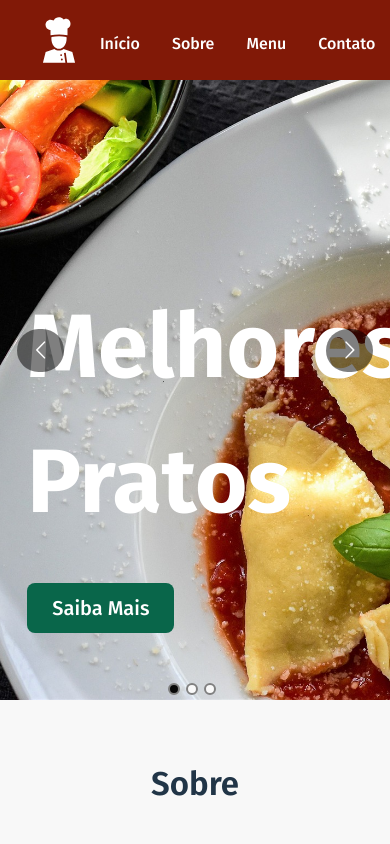
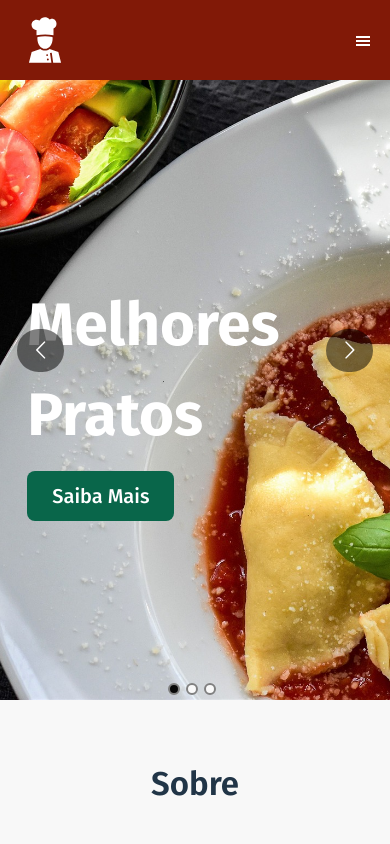
Before and after one commit to edpadua/Restaurante, a React (Vite) app in the folder restaurante/: page / in a window 390 px wide. Shown: the top 844 px of the page. Built offline with nearby package versions, Linux system fonts and the light colour scheme.

Commit message:
Implementação do menu mobile
Implementação do menu mobile

```diff
--- a/restaurante/src/Componentes/Banner/Banner.module.css
+++ b/restaurante/src/Componentes/Banner/Banner.module.css
@@ -19,6 +19,16 @@
 
 }
 
+@media (max-width: 600px) {
+    .banner_title{
+
+        font-size: 40px;
+
+
+    }
+
+}
+
 .banner_title h2{
     margin-top: 0px;
 }
--- a/restaurante/src/Componentes/Cabecalho/Cabecalho.module.css
+++ b/restaurante/src/Componentes/Cabecalho/Cabecalho.module.css
@@ -6,7 +6,6 @@
   -webkit-box-pack: end;
   justify-content: flex-end;
   left: 0px;
-  padding: 0px 1em;
   position: fixed;
   right: 0px;
   top: 0px;
@@ -17,7 +16,7 @@
 
 .navbar {
 
-
+  color: var(--branco);
   left: 0px;
   right: 0px;
   transition: all 0.2s ease-in-out 0s;
@@ -42,19 +41,25 @@
 }
 
 
-.navbar_container a {
+.navbar a {
   text-decoration: none;
-  color: #ffffff;
+  color: var(--branco);
   transition: 0.6s;
 }
 
-.navbar_container a:hover {
-  color: #0c0c41;
+.navbar a:hover {
+  color: var(--verde);
 }
 
 
 .navegation_menu{
   align-items: center;
+}
+
+@media (max-width: 600px) {
+  .navegation_menu{
+     display: none;
+  }
 }
 
 .navegation_menu ul {
@@ -75,3 +80,35 @@
   display: block;
   width: 100%;
 }
+
+.menu_icon{
+    display: none;
+}
+
+
+@media (max-width: 600px) {
+  .menu_icon {
+    display: block;
+    cursor: pointer;
+  }
+}
+
+.navegation_menu_mobile{
+  display: none;
+}
+
+.item_menu_mobile{
+  list-style: none;
+  line-height: 2.5em;
+}
+
+@media (max-width: 600px) {
+  .navegation_menu_mobile{
+     margin-top: 65px;
+     position: absolute;
+     display: block;
+     z-index: 9;
+     width: 100%;
+     background-color: var(--cor-principal);
+  }
+}
--- a/restaurante/src/Componentes/Cabecalho/index.jsx
+++ b/restaurante/src/Componentes/Cabecalho/index.jsx
@@ -1,17 +1,48 @@
 import React from 'react'
 import styles from './Cabecalho.module.css';
 import { Link } from 'react-router-dom'
-import { GiCook } from 'react-icons/gi';
+import { GiCook, GiHamburgerMenu } from 'react-icons/gi';
 
 import { HashLink } from 'react-router-hash-link';
 
+import { useState } from 'react'
+
 function Cabecalho() {
+
+  const [showNavbar, setShowNavbar] = useState(false)
+
+  const handleShowNavbar = () => {
+    setShowNavbar(!showNavbar)
+  }
+
   return (
     <header className={styles.cabecalho}>
       <nav className={styles.navbar}>
+      {showNavbar ? (<div className={styles.navegation_menu_mobile}>
+            <ul>
+              <li className={styles.item_menu_mobile}>
+                <Link smooth to="/">Início</Link>
+              </li>
+              <li className={styles.item_menu_mobile}>
+                <HashLink smooth to="/#sobre">Sobre</HashLink>
+              </li>
+              <li className={styles.item_menu_mobile}>
+                <HashLink smooth to="/#menu">Menu</HashLink>
+              </li>
+              <li className={styles.item_menu_mobile}>
+                <HashLink smooth to="/#contato">Contato</HashLink>
+              </li>
+            </ul>
+          </div>):(<></>)}
+
         <div className={styles.navbar_container}>
           <Link to="/"><GiCook style={{ fontSize: '50px' }} /></Link>
-          <div className={styles.navegation_menu}>
+          <div className={styles.menu_icon} onClick={handleShowNavbar}>
+            <GiHamburgerMenu />
+          </div>
+
+
+          <div className={`${styles.navegation_menu}  ${showNavbar && 'active'}`}>
             <ul>
               <li className={styles.item_menu}>
                 <Link smooth to="/">Início</Link>
--- a/restaurante/src/Componentes/Menu/index.jsx
+++ b/restaurante/src/Componentes/Menu/index.jsx
@@ -25,7 +25,7 @@ const responsive = {
     },
     tablet: {
         breakpoint: { max: 1024, min: 464 },
-        items: 2
+        items: 1
     },
     mobile: {
         breakpoint: { max: 464, min: 0 },
```
Lines whose indentation alone changed are shown as unchanged.
